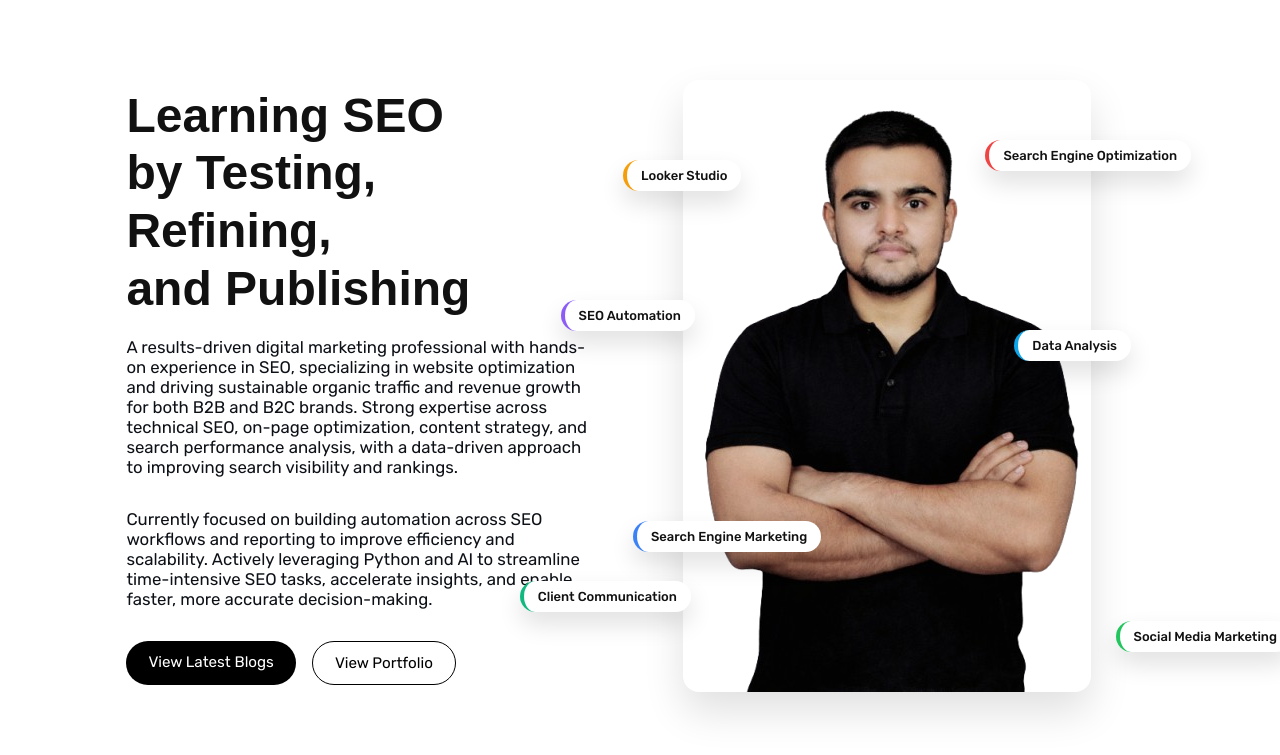
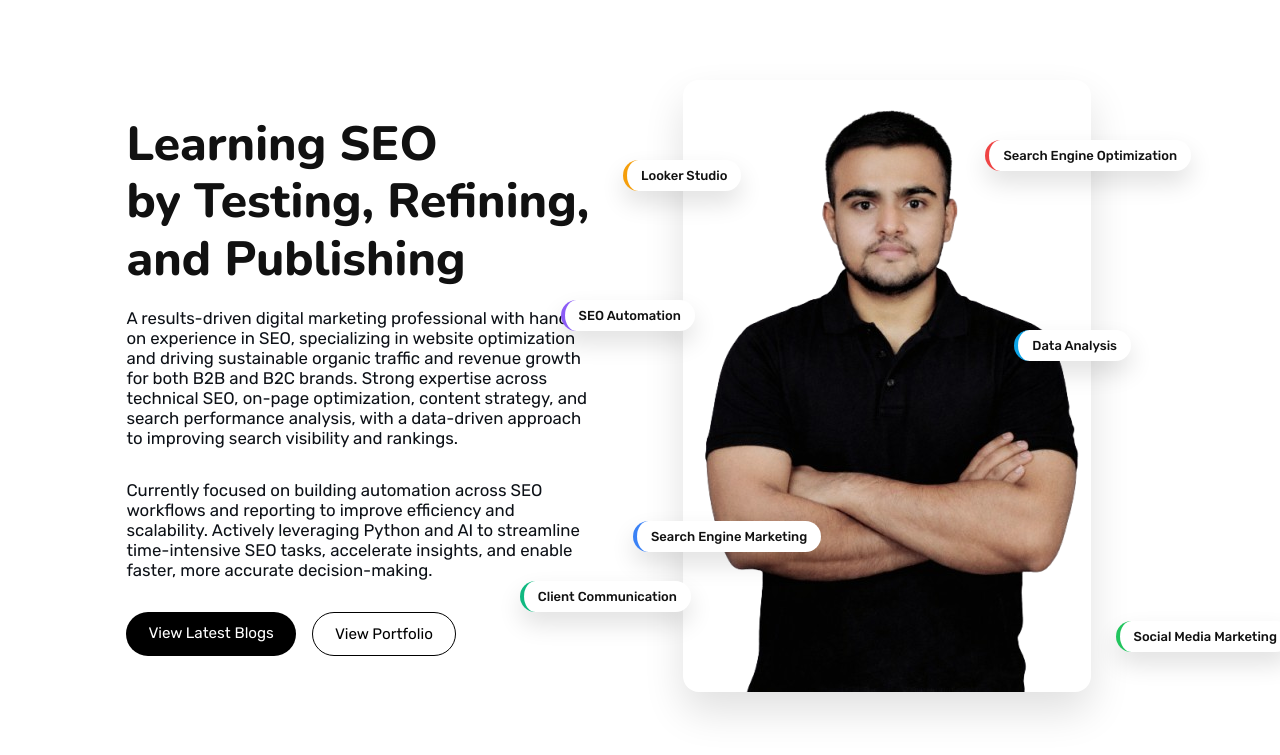
Before and after one commit to uddeshbommawar/uddeshbommawar.github.io, a Jekyll site: the page built from index.md, in a window 1280 px wide. Shown: the top 755 px of the page. Built offline with Jekyll 4.4.1, drawn with Linux system fonts in a browser that asks for light colours.

Commit message:
Update default.html

```diff
--- a/_layouts/default.html
+++ b/_layouts/default.html
@@ -17,6 +17,7 @@
 <link rel="preconnect" href="https://fonts.gstatic.com" crossorigin>
 
 <link href="https://fonts.googleapis.com/css2?family=Rubik:wght@400;500;600&display=swap" rel="stylesheet">
+<link href="https://fonts.googleapis.com/css2?family=Nunito:wght@600;700;800&family=Rubik:wght@400;500;600&display=swap" rel="stylesheet">
 
 </head>
 <body>
```
